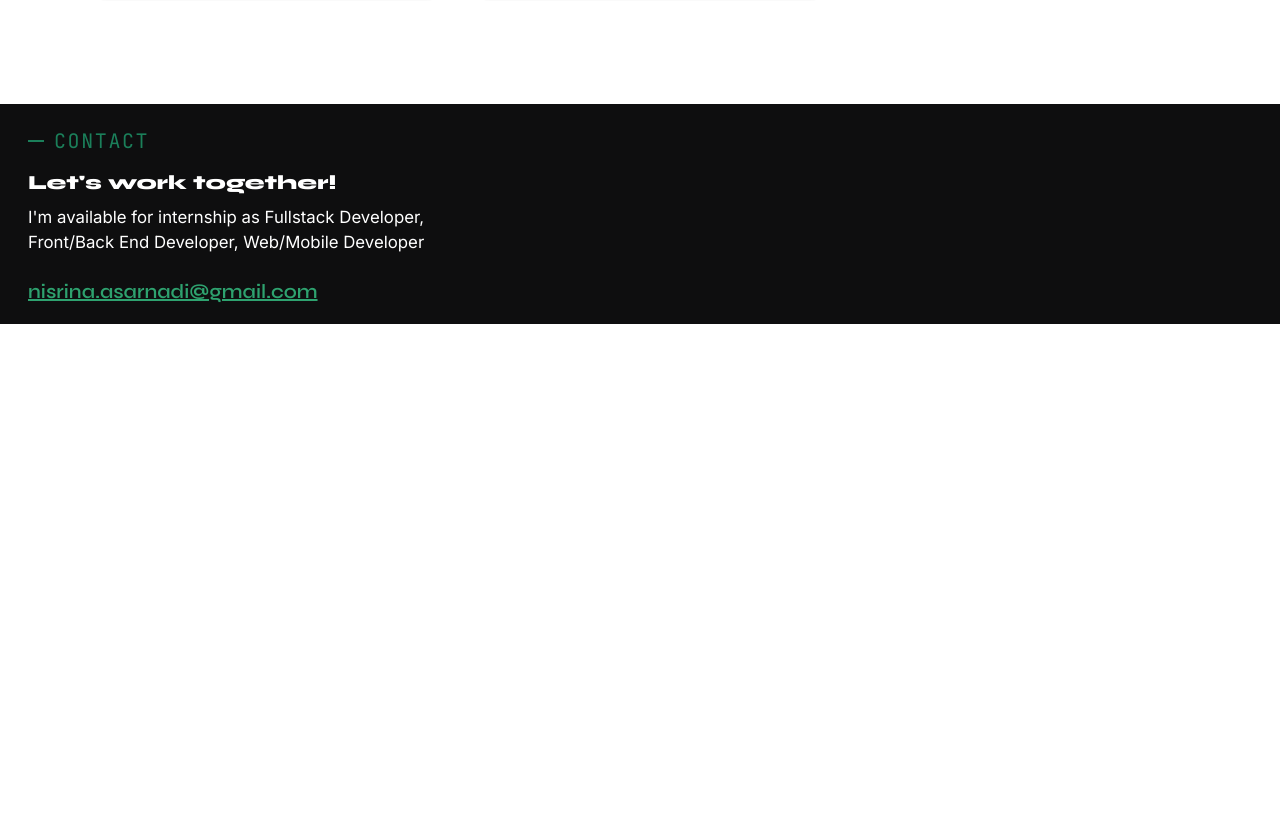
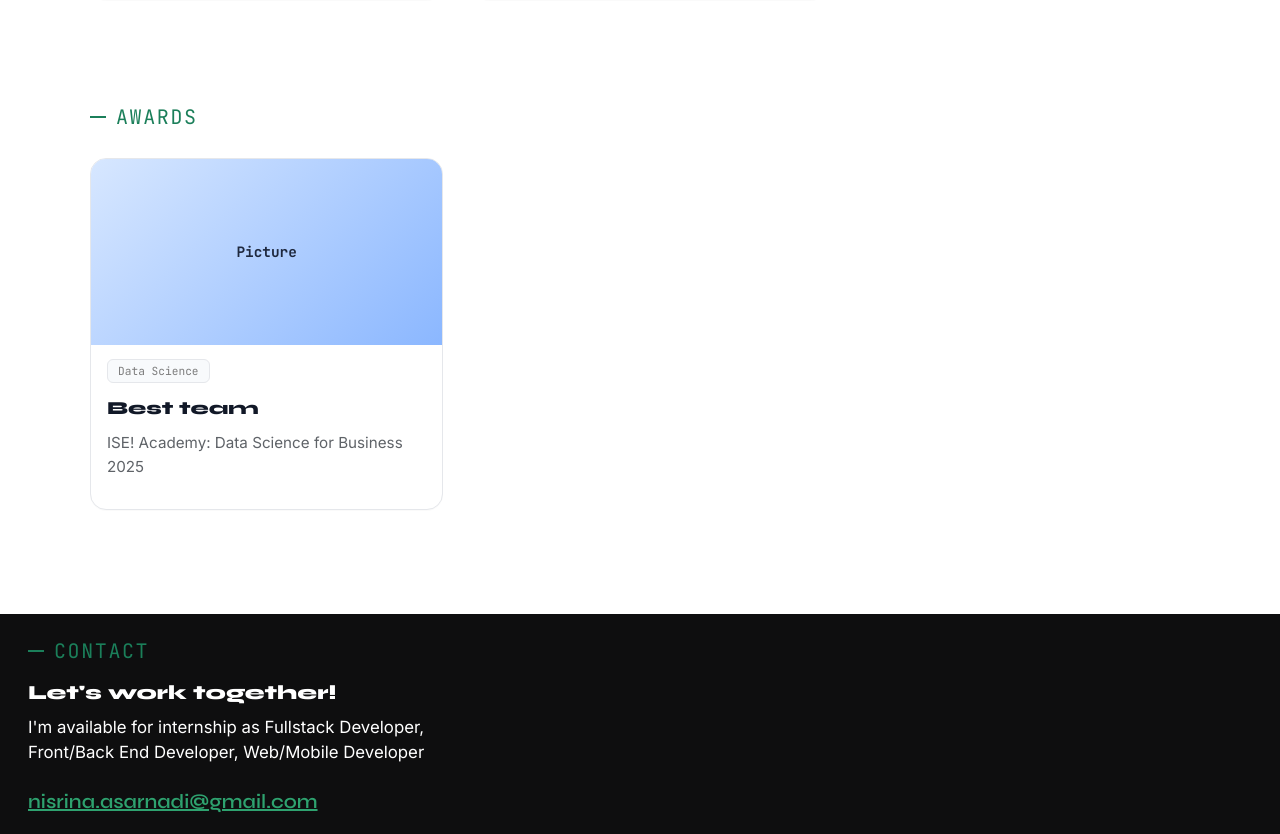
Before and after one commit to nsrnannaisha/portfolio, a Next.js app: page / in a window 1280 px wide. Shown: the part 3016-3850 px from the top of the page. Before the commit the page ends 3340 px from the top, so only its background shows below. Built offline with nearby package versions, Linux system fonts and the light colour scheme; a web font is replaced by a local one.

Commit message:
add awards section

```diff
--- a/app/page.tsx
+++ b/app/page.tsx
@@ -158,6 +158,16 @@ const projects = [
   },
 ];
 
+const awards = [
+  {
+    title: "Best team",
+    tags: ["Data Science"],
+    desc: "ISE! Academy: Data Science for Business 2025",
+    thumbClass: styles.projectThumbBlue,
+    thumbText: "Picture",
+  },
+];
+
 export default function Home() {
   const [activeSkillTab, setActiveSkillTab] = useState<(typeof skillTabs)[number]>("Soft Skills");
 
@@ -267,6 +277,29 @@ export default function Home() {
         </div>
       </section>
 
+      {/* Awards */}
+      <section className={styles.projectsSection}>
+        <div className={styles.sectionLabel}>Awards</div>
+        <div className={styles.projectsGrid}>
+          {awards.map((project) => (
+            <article className={styles.projectCard} key={project.title}>
+              <div className={`${styles.projectThumb} ${project.thumbClass}`}>
+                <div className={styles.projectThumbText}>{project.thumbText}</div>
+              </div>
+              <div className={styles.projectTags}>
+                {project.tags.map((tag) => (
+                  <span className={styles.projectTag} key={tag}>
+                    {tag}
+                  </span>
+                ))}
+              </div>
+              <h3 className={styles.projectName}>{project.title}</h3>
+              <p className={styles.projectDesc}>{project.desc}</p>
+            </article>
+          ))}
+        </div>
+      </section>
+
       {/* Contact */}
       <section className={styles.contactSection}>
         <div className={styles.contactHeader}>
```
